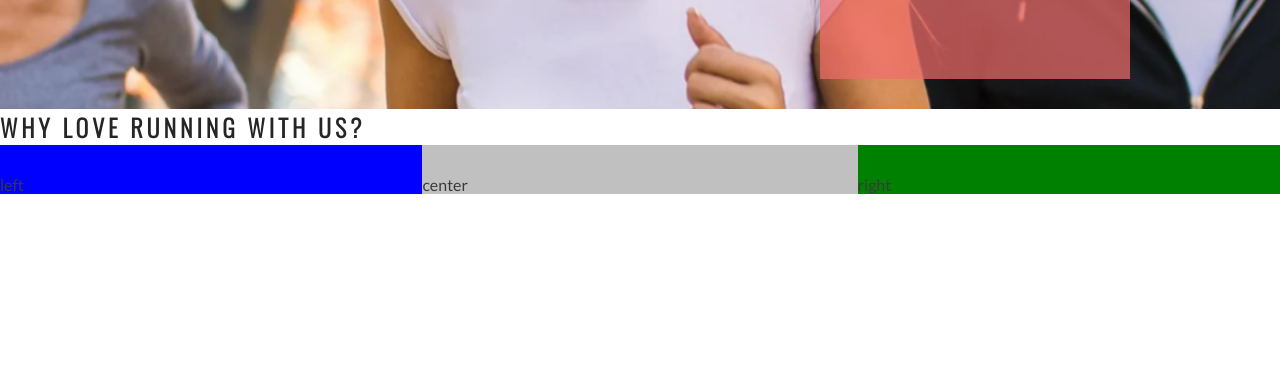
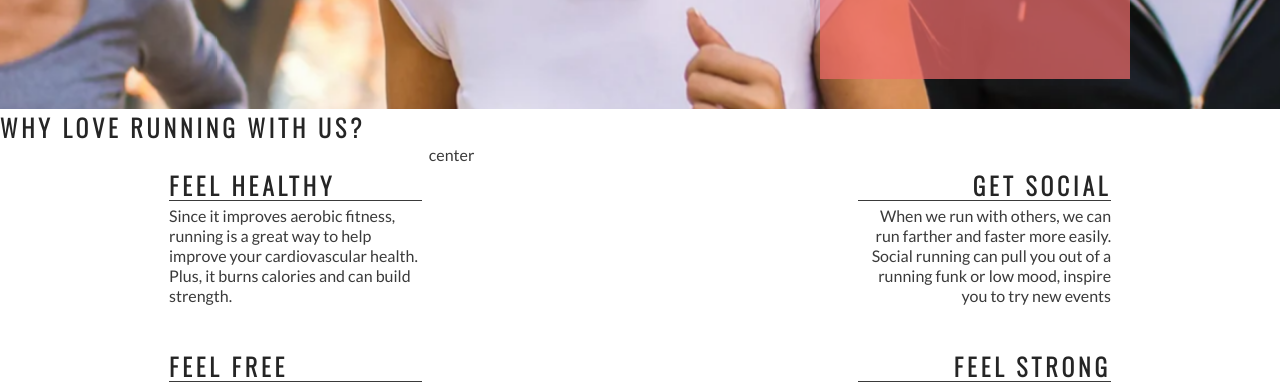
Before and after one commit to latorreandrea/Love-running-exercise-, a plain HTML site: page index.html in a window 1280 px wide. Shown: the part 566-952 px from the top of the page. Drawn offline with nearby package versions, Linux system fonts and the light colour scheme.

Commit message:
fix center and set left rright wings of the ethos section

```diff
--- a/assets/css/style.css
+++ b/assets/css/style.css
@@ -19,15 +19,13 @@ body {
 
 /*allign position of logo and nav menu*/
 
-#logo,
-#menu {
+#logo, #menu {
     line-height: 75px;
 
 }
 
 /* logo style*/
-h1,
-h2 {
+h1, h2 {
     font-family: Oswald, sans-serif;
     text-transform: uppercase;
     letter-spacing: 4px;
@@ -127,23 +125,48 @@ h2 {
     padding-top: 30px;
     width: 33%;
     float: left;
-    background-color: blue;
+
 }
+
 
 #right-about{
     padding-top: 30px;
     width: 33%;
     float: right;
-    background-color: green;
+
 }
 
-#center-about{
-    padding-top: 30px;
-    width: 34%;
+#center-about {
+    width: 33%;
+    margin: 0 auto;
+}
 
-    display: inline-block;
+hr {
+    border-top: 1px solid #3a3a3a;
+    width: 100%;
+    margin: 5px 0;
+}
 
-    background-color: silver;
+.left-about-heading {
+    width: 60%;
+    float: right;
+    line-height: 20px;
+    clear: both;
+    margin-bottom: 50px;
+}
 
+.right-about-heading {
+    width: 60%;
+    float: left;
+    line-height: 20px;
+    clear: both;
+    margin-bottom: 50px;
+}
 
+.right-about-heading h2 {
+    text-align: right;
 }
+
+.right-about-heading p {
+    text-align: right;
+}
--- a/index.html
+++ b/index.html
@@ -40,8 +40,44 @@
     </section>
     <section id="club-ethos">
         <h1>Why Love Running With Us?</h1>
-        <div id="left-about">left</div>
-        <div id="right-about">right</div>
+
+
+        <div id="left-about">
+            <div class="left-about-heading">
+                <h2>Feel Healthy</h2>
+                <hr>
+                <p>
+                   Since it improves aerobic fitness, running is a great way to help improve your cardiovascular health. Plus, it burns calories and can build strength.
+                </p>
+            </div>
+            <div class="left-about-heading">
+            <h2>Feel Free</h2>
+            <hr>
+            <p>
+               Physical exercise, running included, is known to release endorphins in the brain. Endorphins make you more energetic, more awake and, yes, happier.
+            </p>
+            </div>
+        </div>
+
+
+        <div id="right-about">
+            <div class="right-about-heading">
+                <h2>Get Social</h2>
+                <hr>
+                <p>
+                    When we run with others, we can run farther and faster more easily. Social running can pull you out of a running funk or low mood, inspire you to try new events
+                </p>
+            </div>
+            <div class="right-about-heading">
+                <h2>Feel Strong</h2>
+                <hr>
+                <p>
+                    Running strengthens your heart by pumping blood more effectively through your body.
+                </p>
+            </div>
+        </div>
+
+
         <div id="center-about">center</div>
     </section>
     <section>Meetings: running location, distances and times</section>
```
